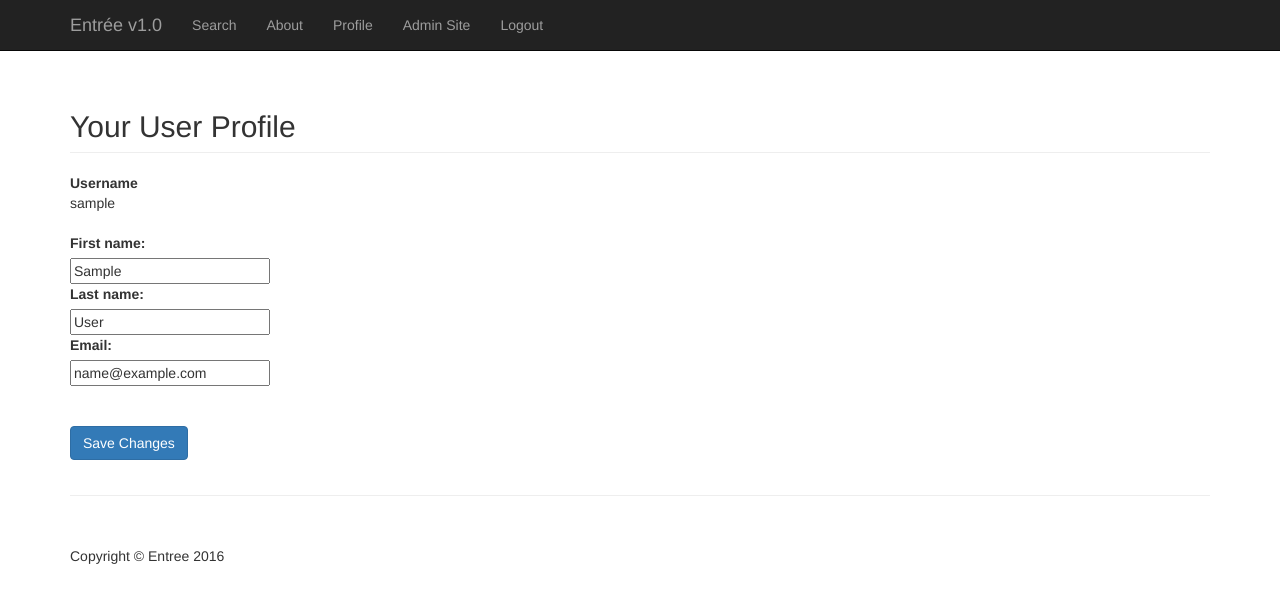
After one commit to cs411-entree-app/entree, a Django app: a page that uses entree_project/entree/templates/entree/base.html in a window 1280 px wide. The commit adds this page. Shown: the top 603 px of the page. Run offline with Django 3.2, Linux system fonts and the light colour scheme; the visitor is signed in with stand-in values (Sample User, id 1); some libraries are stand-ins or nearby versions.

Commit message:
Added User Profile page and Edit User form

```diff
--- a/entree_project/entree/forms.py
+++ b/entree_project/entree/forms.py
@@ -59,3 +59,36 @@ class RegisterForm(forms.Form):
             'last_name',
             'email'
         )
+
+
+class EditUserForm(forms.Form):
+
+    first_name = forms.CharField(
+        label="First name:",
+        max_length=30,
+        required=False
+    )
+    last_name = forms.CharField(
+        label="Last name:",
+        max_length=30,
+        required=False
+    )
+    email = forms.EmailField(
+        label="Email:",
+        required=False
+    )
+
+    def __init__(self, *args, **kwargs):
+        super(EditUserForm, self).__init__(*args, **kwargs)
+
+        # Crispy Forms Helper
+        self.helper = FormHelper()
+        self.helper.form_tag = False
+        self.helper.form_id = "user-form"
+
+        # customize the layout
+        self.helper.layout = Layout(
+            'first_name',
+            'last_name',
+            'email'
+        )
--- /dev/null
+++ b/entree_project/entree/static/entree/css/profile.css
@@ -0,0 +1,12 @@
+input {
+    min-width: 200px;
+}
+
+#submit {
+    margin-top: 40px;
+    min-width: inherit;
+}
+
+.help-inline {
+    color: crimson;
+}
--- a/entree_project/entree/static/entree/css/register.css
+++ b/entree_project/entree/static/entree/css/register.css
@@ -6,6 +6,6 @@ input {
     width: 100%;
 }
 
-.help-inline{
+.help-inline {
     color: crimson;
 }
--- a/entree_project/entree/templates/entree/about.html
+++ b/entree_project/entree/templates/entree/about.html
@@ -7,11 +7,12 @@
 {% block page_content %}
     <div class="row">
         <div class="col-lg-12">
-            <h1 class="page-header">About Entree</h1>
+            <h2 class="page-header">About Entrée</h2>
         </div>
         <div class="col-lg-12">
+            <h5>"Tinder for food."</h5>
             <p>
-                "Tinder for food." Entree was developed as a proof of concept by students at Boston University.
+                Entree was developed as a proof of concept by students at Boston University.
                 <br/><br/>
                 Carlton Duffett<br/>
                 George Gelinas<br/>
--- a/entree_project/entree/templates/entree/base.html
+++ b/entree_project/entree/templates/entree/base.html
@@ -50,18 +50,21 @@
                     <span class="icon-bar"></span>
                 </button>
                 <a class="navbar-brand" href="{% url 'entree:index' %}">
-                    {% block brand %}Entree {{version}}{% endblock brand %}
+                    {% block brand %}Entrée {{version}}{% endblock brand %}
                 </a>
             </div>
             <!-- Collect the nav links, forms, and other content for toggling -->
             <div class="collapse navbar-collapse" id="bs-example-navbar-collapse-1">
                 <ul class="nav navbar-nav">
                     <li>
+                        <a href="{% url 'entree:index' %}">Search</a>
+                    </li>
+                    <li>
                         <a href="{% url 'entree:about' %}">About</a>
                     </li>
                     {% if user.is_authenticated %}
                         <li>
-                            <a href="#">Preferences</a>
+                            <a href="{% url 'entree:profile' %}">Profile</a>
                         </li>
                         {% if user.is_superuser %}
                             <li>
--- /dev/null
+++ b/entree_project/entree/templates/entree/profile.html
@@ -0,0 +1,55 @@
+{% extends 'entree/base.html' %}
+
+{% load staticfiles i18n %}
+
+{% load crispy_forms_tags %}
+
+{% block title %}{{block.super}} | {{user.username}}{% endblock title %}
+
+{% block stylesheets %}
+    {{block.super}}
+    <!-- Custom CSS -->
+    <link href="{% static 'entree/css/profile.css' %}" rel="stylesheet">
+{% endblock stylesheets %}
+
+{% block page_content %}
+<div class="row">
+    <div class="col-lg-12">
+        <h2 class="page-header">Your User Profile</h2>
+    </div>
+    <div class="col-lg-12">
+
+        {% if editing %}
+            <dl>
+                <dt>Username</dt>
+                <dd>{{user.username}}</dd>
+            </dl>
+            <form id="user-form" action="./" method="post" novalidate>
+
+                {% crispy user_form %}
+                <!-- Submit and Delete buttons -->
+                <div class="form-group">
+                    <div class="controls">
+                        <input id="submit" type="submit" name="submit" value="Save Changes" class="btn btn-primary">
+                    </div>
+                </div>
+            </form>
+        {% else %}
+            <dl>
+                <dt>Username</dt>
+                <dd>{{user.username}}</dd>
+
+                <dt>First Name</dt>
+                <dd>{{user.first_name}}</dd>
+
+                <dt>Last Name</dt>
+                <dd>{{user.last_name}}</dd>
+
+                <dt>Email</dt>
+                <dd>{{user.email}}</dd>
+            </dl>
+            <a href="./?edit=true" class="btn btn-default">Edit Profile</a>
+        {% endif %}
+    </div>
+</div>
+{% endblock page_content %}
--- a/entree_project/entree/urls.py
+++ b/entree_project/entree/urls.py
@@ -7,6 +7,7 @@ urlpatterns = [
     url(r'^login/$', views.login, name='login'),
     url(r'^logout/$', views.logout, name='logout'),
     url(r'^register/$', views.register, name='register'),
+    url(r'^user/profile/$', views.profile, name='profile'),
     url(r'^about/$', views.about, name='about'),
     url(r'posts/$', views.posts, name='posts'),
     url(r'posts/(?P<photo_id>[0-9]+)/$', views.post_detail, name='post_detail'),
--- a/entree_project/entree/views.py
+++ b/entree_project/entree/views.py
@@ -5,7 +5,7 @@ from django.contrib.auth import logout as auth_logout
 from django.contrib.auth.decorators import login_required
 from django.utils import timezone
 from entree.models import *
-from entree.forms import RegisterForm
+from entree.forms import RegisterForm, EditUserForm
 from entree_project.settings import NUM_RESULTS
 from datetime import timedelta
 from yelp.client import Client
@@ -94,6 +94,45 @@ def register(request):
 
 def about(request):
     return render(request, 'entree/about.html', context_dict)
+
+
+@login_required
+def profile(request):
+
+    user = request.user
+
+    if request.method == 'POST':
+        user_form = EditUserForm(request.POST)
+
+        if user_form.is_valid():
+            data = user_form.cleaned_data
+
+            user.first_name = data['first_name']
+            user.last_name = data['last_name']
+            user.email = data['email']
+            user.save()
+
+            return redirect('/entree/user/profile/', context_dict)
+    else:
+
+        if 'edit' in request.GET:
+            editing = True
+
+            user_form = EditUserForm(
+                initial={
+                    'first_name': user.first_name,
+                    'last_name': user.last_name,
+                    'email': user.email
+                }
+            )
+
+        else:
+            editing = False
+            user_form = None
+
+    context_dict['editing'] = editing
+    context_dict['user_form'] = user_form
+    return render(request, 'entree/profile.html', context_dict)
 
 
 @login_required
```
